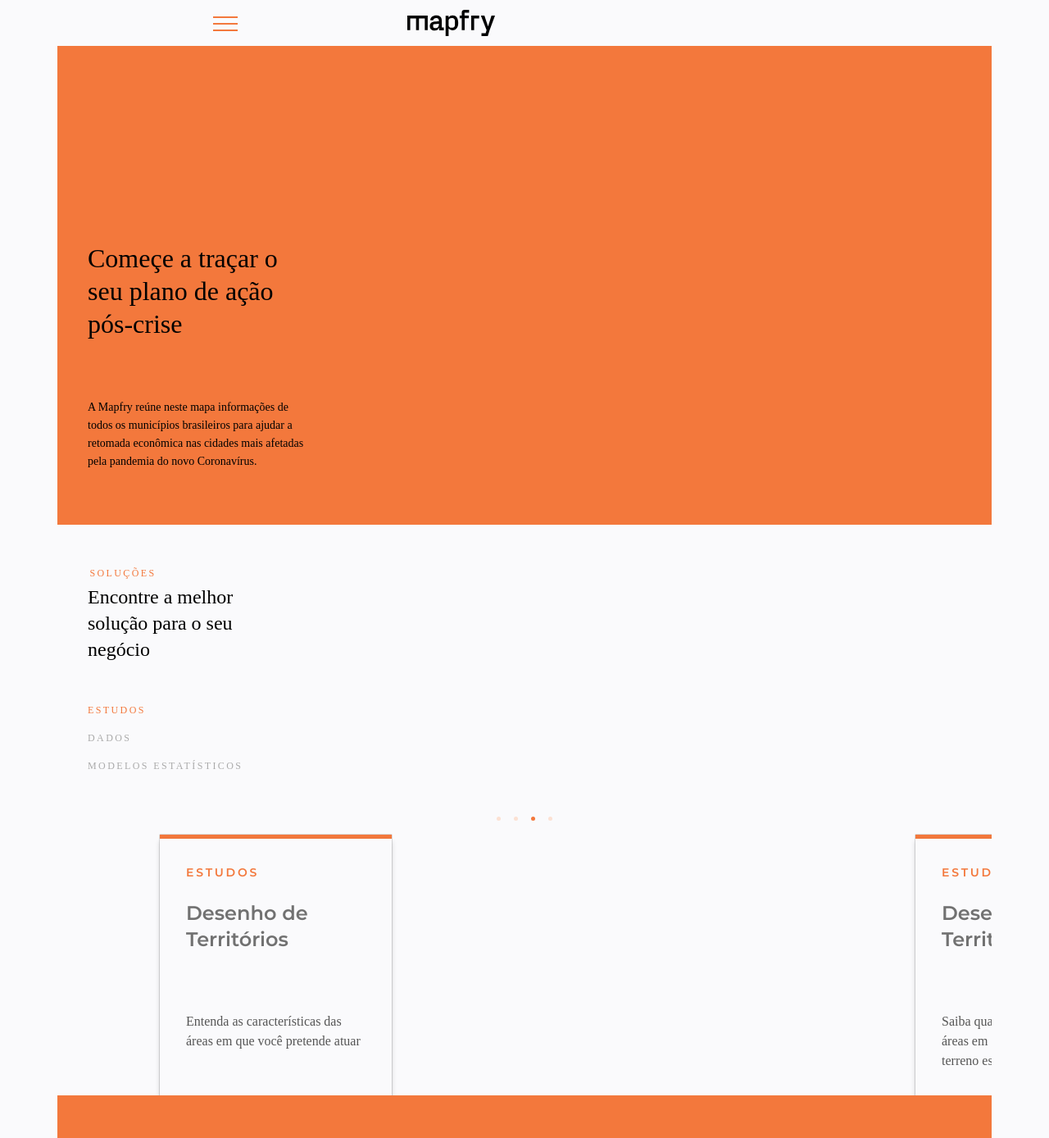
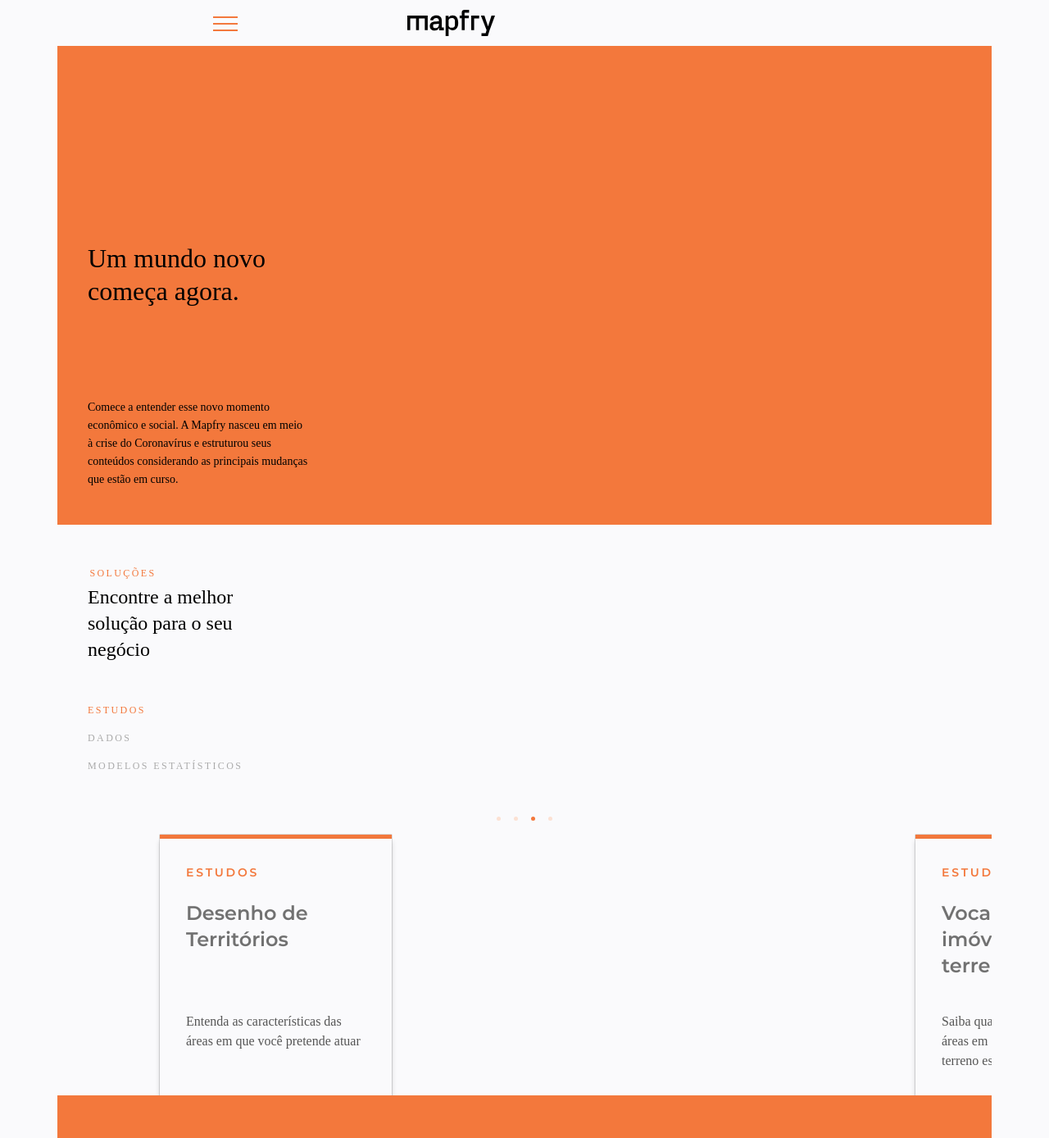
Before and after one commit to Mancini-Rafael/react-template-frontend, a React (Create React App) app: page / in a window 1280 px wide. Shown: the top 1388 px of the page at 82% size. Built offline with nearby package versions, Linux system fonts and the light colour scheme; a web font is replaced by a local one.

Commit message:
Changed texts

```diff
--- a/src/components/contact/Contact.js
+++ b/src/components/contact/Contact.js
@@ -14,11 +14,11 @@ import checkSymbol from '../../assets/images/check-symbol.png'
 // eslint-disable-next-line
 const contactTexts = {
   beta_user: {
-    text: 'Seja um usuário beta e tenha acesso a plataforma Mapfry',
-    confirmation: 'Aguarde o nosso contato sobre o seu login de usuário beta'
+    text: 'Seja um usuário beta e conheça antes a plataforma Mapfry',
+    confirmation: 'Que bom ter você aqui! Retornaremos seu contato com mais informações.'
   },
   data_partner: {
-    text: 'Cadastre-se como parceiro de dados Mapfry e tenha nossa plataforma',
+    text: 'Uma plataforma aberta para os melhores conteúdos. Venha fazer parte.',
     confirmation: 'Entraremos em contato para sabermos mais sobre a nossa parceria de dados'
   },
   default: {
--- a/src/components/home/Carousel.js
+++ b/src/components/home/Carousel.js
@@ -28,7 +28,7 @@ const cardsInfo = {
       },
       {
         title: 'ESTUDOS',
-        topic: 'Desenho de Territórios',
+        topic: 'Vocação para imóveis e terrenos',
         text: 'Saiba qual é a tendência para as áreas em que seu imóvel ou terreno estão presentes'
       }
     ]
@@ -42,8 +42,8 @@ const cardsInfo = {
       },
       {
         title: 'DADOS',
-        topic: 'Enriquecimento de bases de Dados',
-        text: 'Evite a canibalização entre unidades, crie sinergia entre seus pontos  e antecipe a sua expansão'
+        topic: 'Enriquecimento de base de dados',
+        text: 'Associe dados do acervo Mapfry aos seus dados de negócio.'
       },
       {
         title: 'DADOS',
@@ -72,22 +72,22 @@ const cardsInfo = {
       {
         title: 'MODELOS ESTATÍSTICOS',
         topic: 'Atratividade Comercial',
-        text: 'Compare os dados de desempenho do seu negócio com o de regiões que pretende atingir'
+        text: 'Correlacione os dados de desempenho de seus negócios com as características de cada mercado e entenda como seria seu desempenho em cada lugar.'
       },
       {
         title: 'MODELOS ESTATÍSTICOS',
-        topic: 'Espelhamento de oportunidades',
-        text: 'Encontre áreas com oportunidades de performance semelhantes as dos seus negócios'
+        topic: 'Espelhamento de Oportunidades',
+        text: 'Partindo das áreas onde seu negócio tem o melhor desempenho podemos encontrar outras semelhantes.'
       },
       {
         title: 'MODELOS ESTATÍSTICOS',
-        topic: 'PMA - Potencial Máximo Alcançável',
-        text: 'Encontre áreas com oportunidades de performance semelhantes as dos seus negócios'
+        topic: 'Potencial Máximo Alcançável',
+        text: 'Partindo de técnicas de estatística multivariada chegamos ao desempenho ótimo alcançável em cada região.'
       },
       {
         title: 'MODELOS ESTATÍSTICOS',
         topic: 'Balanceamento de territórios',
-        text: 'Equilibre sua presença de mercado com o tamanho das oportunidades'
+        text: 'Equilibre sua presença de mercado com o tamanho das oportunidades.'
       }
     ]
   }
--- a/src/components/home/Home.js
+++ b/src/components/home/Home.js
@@ -17,10 +17,10 @@ import './Home.scss'
 const DesktopHomePage = () => {
   return (
     <div>
-      <Banner title="Começe a traçar o  seu plano de ação pós-crise"
-        subtitle="A Mapfry reúne neste mapa informações de todos os
-                          municípios brasileiros para ajudar a retomada econômica nas
-                          cidades mais afetadas pela pandemia do novo Coronavírus."
+      <Banner title="Um mundo novo começa agora."
+        subtitle="Comece a entender esse novo momento econômico e social.
+                  A Mapfry nasceu em meio à crise do Coronavírus e estruturou seus conteúdos
+                  considerando as principais mudanças que estão em curso."
       />
       <Section id='solution' sectionClassName='solutions'
         titleClassName="solutions-title"
@@ -78,10 +78,10 @@ const DesktopHomePage = () => {
 const MobileHomePage = () => {
   return (
     <div>
-      <Banner title="Começe a traçar o  seu plano de ação pós-crise"
-        subtitle="A Mapfry reúne neste mapa informações de todos os
-                          municípios brasileiros para ajudar a retomada econômica nas
-                          cidades mais afetadas pela pandemia do novo Coronavírus."
+      <Banner title="Um mundo novo começa agora."
+        subtitle="Comece a entender esse novo momento econômico e social.
+                  A Mapfry nasceu em meio à crise do Coronavírus e estruturou seus conteúdos
+                  considerando as principais mudanças que estão em curso."
       />
       <Section id='solution' sectionClassName='solutions'
         titleClassName="solutions-title"
```
